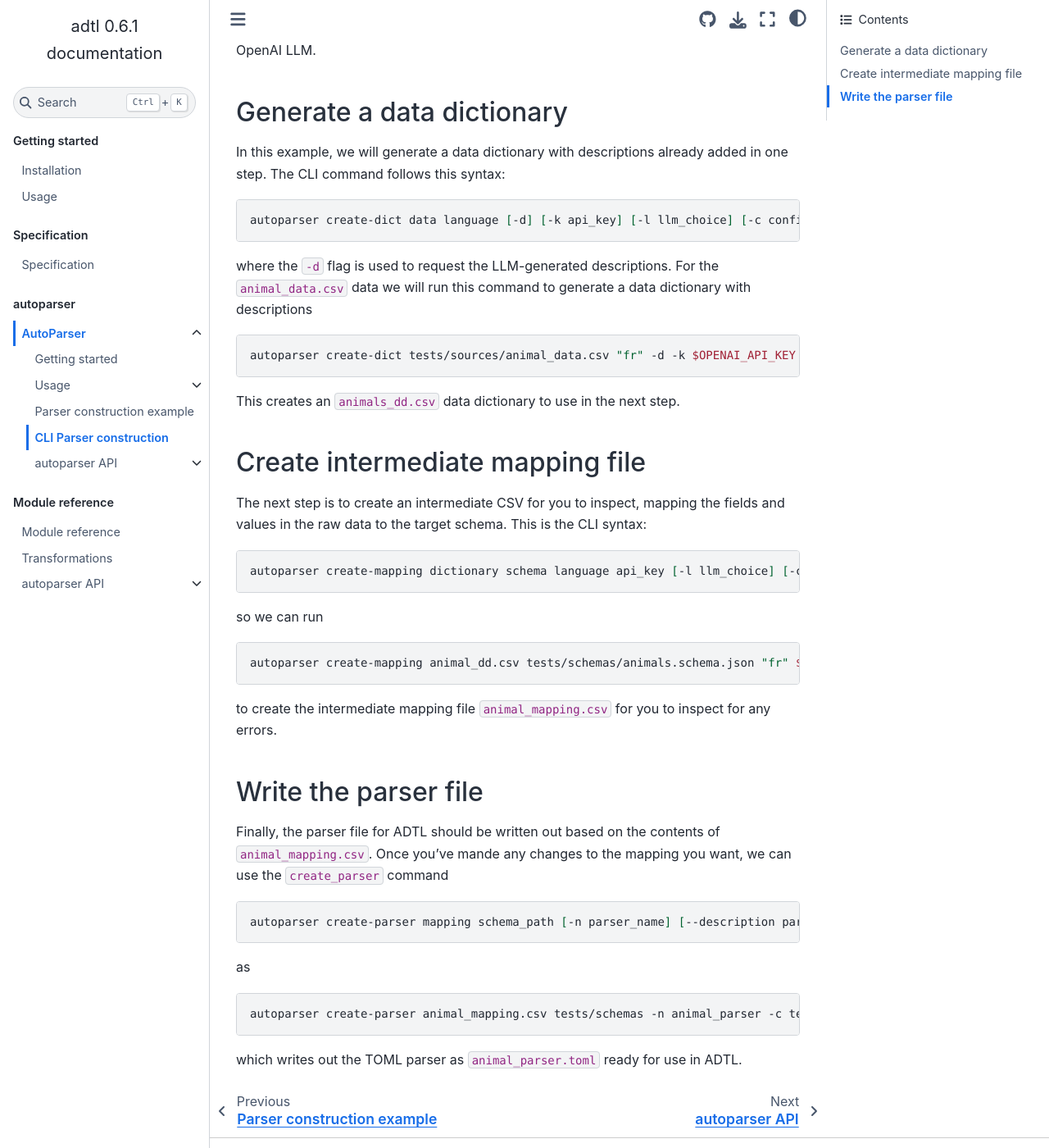
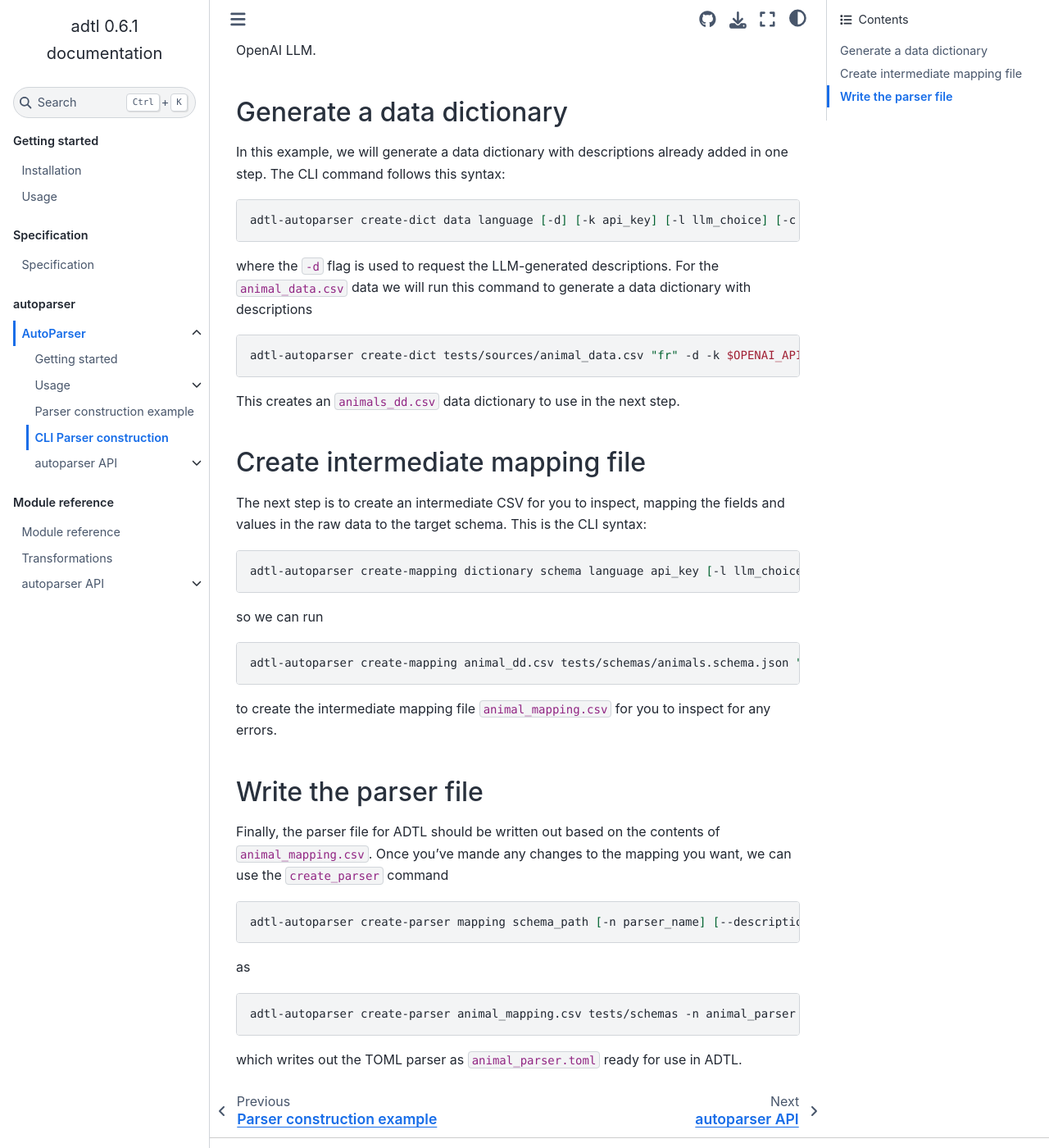
Before and after one commit to globaldothealth/adtl, a Sphinx documentation site: the page built from docs/autoparser/examples/cli_example.md, in a window 1280 px wide and 1400 px high, scrolled down 237 px. Shown: the whole window at 82% size. Built offline with Sphinx 7.4.7 and the Sphinx Book theme 1.1.4, drawn with Linux system fonts in a browser that asks for light colours.

Commit message:
Start fixing the CLI for autoparser

````diff
--- a/docs/autoparser/examples/cli_example.md
+++ b/docs/autoparser/examples/cli_example.md
@@ -12,14 +12,14 @@ In this example, we will generate a data dictionary with descriptions already ad
 
 
 ```bash
-autoparser create-dict data language [-d] [-k api_key] [-l llm_choice] [-c config_file] [-o output_name]
+adtl-autoparser create-dict data language [-d] [-k api_key] [-l llm_choice] [-c config_file] [-o output_name]
 ```
 where the `-d` flag is used to request the LLM-generated descriptions. For the
 `animal_data.csv` data we will run this command to generate a data dictionary
 with descriptions
 
 ```bash
-autoparser create-dict tests/sources/animal_data.csv "fr" -d -k $OPENAI_API_KEY -c tests/test_config.toml -o "animal_dd"
+adtl-autoparser create-dict tests/sources/animal_data.csv "fr" -d -k $OPENAI_API_KEY -c tests/test_config.toml -o "animal_dd"
 ```
 This creates an `animals_dd.csv` data dictionary to use in the next step.
 
@@ -27,11 +27,11 @@ This creates an `animals_dd.csv` data dictionary to use in the next step.
 The next step is to create an intermediate CSV for you to inspect, mapping the fields and values in the raw data to the target schema. This is the CLI syntax:
 
 ```bash
-autoparser create-mapping dictionary schema language api_key [-l llm_choice] [-c config_file] [-o output_name]
+adtl-autoparser create-mapping dictionary schema language api_key [-l llm_choice] [-c config_file] [-o output_name]
 ```
 so we can run
 ```bash
-autoparser create-mapping animal_dd.csv tests/schemas/animals.schema.json "fr" $OPENAI_API_KEY -c tests/test_config.toml -o animal_mapping
+adtl-autoparser create-mapping animal_dd.csv tests/schemas/animals.schema.json "fr" $OPENAI_API_KEY -c tests/test_config.toml -o animal_mapping
 ```
 to create the intermediate mapping file `animal_mapping.csv` for you to inspect for any errors.
 
@@ -39,10 +39,10 @@ to create the intermediate mapping file `animal_mapping.csv` for you to inspect
 Finally, the parser file for ADTL should be written out based on the contents of `animal_mapping.csv`. Once you've mande any changes to the mapping you want, we can use the `create_parser` command
 
 ```bash
-autoparser create-parser mapping schema_path [-n parser_name] [--description parser_description] [-c config_file]
+adtl-autoparser create-parser mapping schema_path [-n parser_name] [--description parser_description] [-c config_file]
 ```
 as
 ```bash
-autoparser create-parser animal_mapping.csv tests/schemas -n animal_parser -c tests/test_config.toml
+adtl-autoparser create-parser animal_mapping.csv tests/schemas -n animal_parser -c tests/test_config.toml
 ```
 which writes out the TOML parser as `animal_parser.toml` ready for use in ADTL.
````
Also changed, not shown: docs/autoparser/getting_started/index.md (+1 -1 lines), 5 other files.
